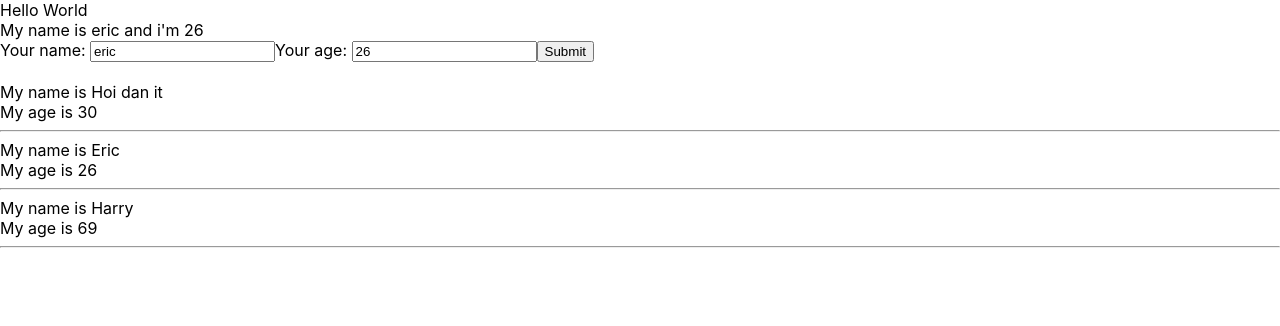
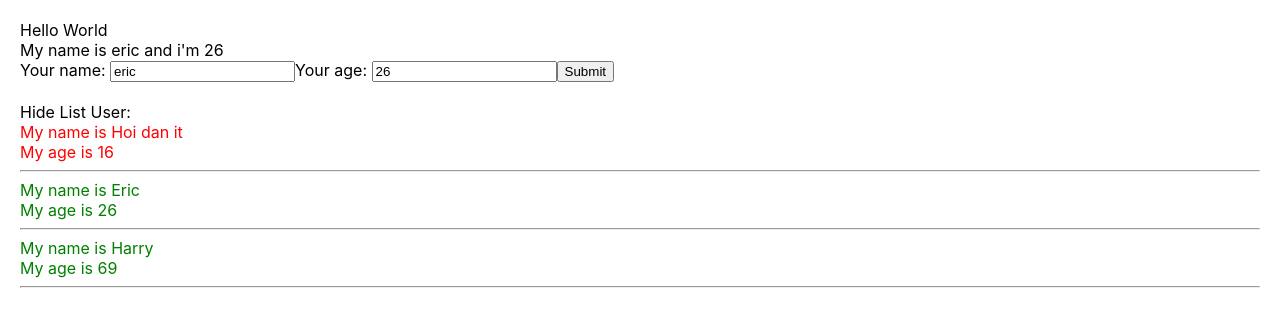
Before and after one commit to neyugntuan/React_Basic, a React (Create React App) app: page / in a window 1280 px wide. Shown: the top 326 px of the page. Built offline with nearby package versions, Linux system fonts and the light colour scheme.

Commit message:
conditional output

```diff
--- a/src/App.css
+++ b/src/App.css
@@ -1,15 +1,24 @@
+.red {
+  color: red;
+}
+
+.green {
+  color: green;
+}
+
 body {
+  padding: 20px;
   margin: 0;
-  font-family: -apple-system, BlinkMacSystemFont, 'Segoe UI', 'Roboto', 'Oxygen',
-    'Ubuntu', 'Cantarell', 'Fira Sans', 'Droid Sans', 'Helvetica Neue',
-    sans-serif;
+  font-family:
+    -apple-system, BlinkMacSystemFont, "Segoe UI", "Roboto", "Oxygen", "Ubuntu",
+    "Cantarell", "Fira Sans", "Droid Sans", "Helvetica Neue", sans-serif;
   -webkit-font-smoothing: antialiased;
   -moz-osx-font-smoothing: grayscale;
 }
 
 code {
-  font-family: source-code-pro, Menlo, Monaco, Consolas, 'Courier New',
-    monospace;
+  font-family:
+    source-code-pro, Menlo, Monaco, Consolas, "Courier New", monospace;
 }
 
 .App {
--- a/src/components/DisplayInfor.js
+++ b/src/components/DisplayInfor.js
@@ -1,32 +1,46 @@
 import React from "react";
 
 class DisplayInfor extends React.Component {
+  state = {
+    isShowListUser: true,
+  };
+
+  handleShowHide = () => {
+    this.setState({
+      isShowListUser: !this.state.isShowListUser,
+    });
+  };
   render() {
-    console.log(this.props);
+    // console.log(this.props);
     const { listUsers } = this.props;
-    console.log(listUsers);
+    // console.log(listUsers);
     //props
     return (
       <div>
+        <div>
+          <span
+            onClick={() => {
+              this.handleShowHide();
+            }}
+          >
+            {this.state.isShowListUser === true
+              ? "Hide List User:"
+              : "Show List User"}
+          </span>
+        </div>
+        {this.state.isShowListUser && (
+          <div>
             {listUsers.map((user) => {
               return (
-            <div key={user.id}>
+                <div key={user.id} className={+user.age > 18 ? "green" : "red"}>
                   <div>My name is {user.name}</div>
                   <div>My age is {user.age}</div>
                   <hr></hr>
                 </div>
               );
             })}
-
-        {/* <div>My name is {name}</div>
-        <div>My age is {age}</div>
-        <hr></hr>
-        <div>My name is {name}</div>
-        <div>My age is {age}</div>
-        <hr></hr>
-        <div>My name is {name}</div>
-        <div>My age is {age}</div>
-        <hr></hr> */}
+          </div>
+        )}
       </div>
     );
   }
--- a/src/components/MyComponent.js
+++ b/src/components/MyComponent.js
@@ -5,7 +5,7 @@
 class MyComponent extends React.Component {
   state = {
     listUsers: [
-      { id: 1, name: "Hoi dan it", age: "30" },
+      { id: 1, name: "Hoi dan it", age: "16" },
       { id: 2, name: "Eric", age: "26" },
       { id: 3, name: "Harry", age: "69" },
     ],
--- a/src/index.js
+++ b/src/index.js
@@ -1,17 +1,17 @@
-import React from 'react';
-import ReactDOM from 'react-dom/client';
-import App from './App';
-import reportWebVitals from './reportWebVitals';
-import { Provider } from 'react-redux';
-import store from './redux/store';
+import React from "react";
+import ReactDOM from "react-dom/client";
+import App from "./App";
+import reportWebVitals from "./reportWebVitals";
+import { Provider } from "react-redux";
+import store from "./redux/store";
 
-const root = ReactDOM.createRoot(document.getElementById('root'));
+const root = ReactDOM.createRoot(document.getElementById("root"));
 root.render(
   <Provider store={store}>
-    <React.StrictMode>
-      <App />
-    </React.StrictMode>
-  </Provider>
+    {/* <React.StrictMode> */}
+    <App />
+    {/* </React.StrictMode> */}
+  </Provider>,
 );
 
 // If you want to start measuring performance in your app, pass a function
```
Lines whose indentation alone changed are shown as unchanged.
